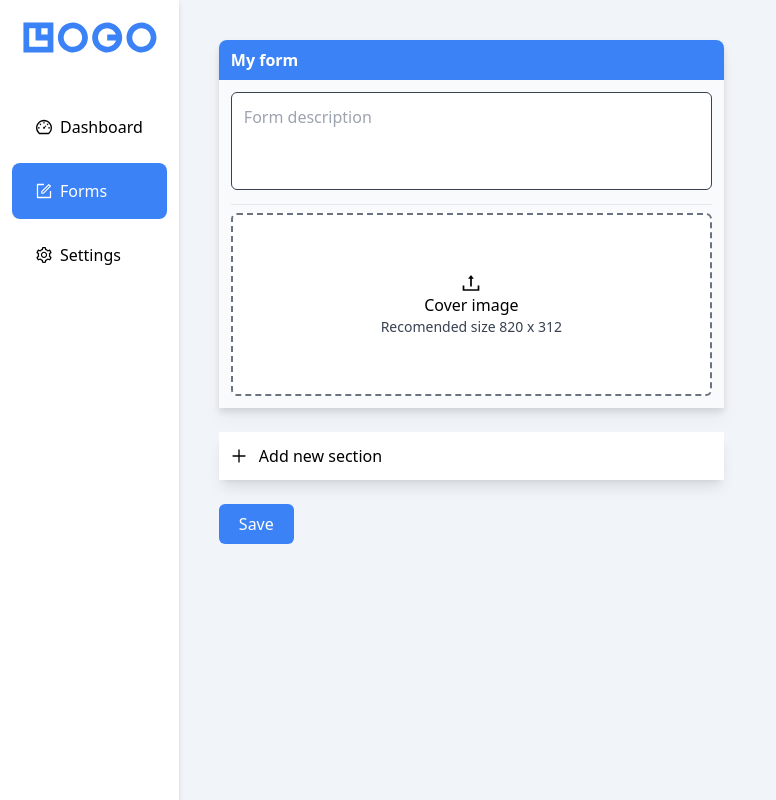
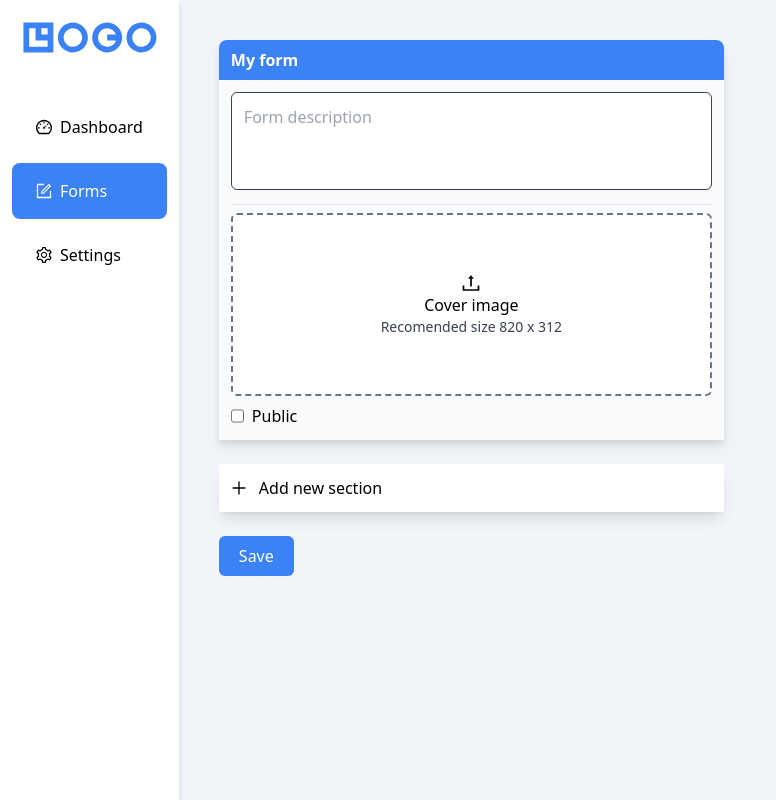
Before and after one commit to iMegz/react-form-maker, a React (Vite) app: page /forms/edit/1 in a window 1280 px wide. Shown: the whole page, without its empty margins (0-776 px from the left). Built offline with nearby package versions, Linux system fonts and the light colour scheme.

Commit message:
Add public checkbox and fix some ids

```diff
--- a/src/components/QuestionTemplate/extraFields.tsx
+++ b/src/components/QuestionTemplate/extraFields.tsx
@@ -36,7 +36,7 @@ export const RequiredCheckbox = ({ onChange, value, id }: ExtraFieldProps) => {
         checked={value as boolean}
         onChange={onChange("required")}
       />
-      <label htmlFor="required">Required</label>
+      <label htmlFor={id + "_required"}>Required</label>
     </div>
   );
 };
@@ -51,7 +51,7 @@ export const OtherCheckbox = ({ onChange, value, id }: ExtraFieldProps) => {
         checked={value as boolean}
         onChange={onChange("other")}
       />
-      <label htmlFor="other">Other</label>
+      <label htmlFor={id + "_other"}>Other</label>
     </div>
   );
 };
@@ -60,7 +60,7 @@ export const DateTypeSelect = ({ onChange, value, id }: ExtraFieldProps) => {
   const selectedindex = dateTypes.findIndex((v) => v.value === value);
   return (
     <div className="form-group">
-      <label htmlFor="question">Field type</label>
+      <label htmlFor={id + "_dateType"}>Field type</label>
       <Select
         id={id + "_dateType"}
         items={dateTypes}
@@ -79,7 +79,7 @@ export const MaxChoicesInput = ({
 }: ExtraFieldProps & { max: number }) => {
   return (
     <div className="form-group">
-      <label htmlFor="maxChoices">Max choices</label>
+      <label htmlFor={id + "_maxChoices"}>Max choices</label>
       <input
         id={id + "_maxChoices"}
         type="number"
--- a/src/pages/EditFormPage.tsx
+++ b/src/pages/EditFormPage.tsx
@@ -30,12 +30,19 @@ const EditFormPage = () => {
     dispatch({ type: "CHANGE_COVER_IMG", payload });
   };
 
+  const handleSetPublic = ({
+    target: { checked: payload },
+  }: ChangeEvent<HTMLInputElement>) => {
+    dispatch({ type: "SET_PUBLIC", payload });
+  };
+
   const handleSaveForm = () => {
     const validation = NewFormSchema.safeParse(state);
     if (validation.success) {
       // Send to backend
       setErrors(undefined);
       console.log(validation.data);
+      console.log(JSON.stringify(validation.data));
     } else {
       const errors = validation.error.flatten().fieldErrors;
       setErrors(errors);
@@ -73,6 +80,16 @@ const EditFormPage = () => {
             info="Recomended size 820 x 312"
             onChange={handleChangeCoverImg}
           />
+          <div className="flex gap-2">
+            <input
+              type="checkbox"
+              id="public"
+              className="accent-primary"
+              checked={state.isPublic}
+              onChange={handleSetPublic}
+            />
+            <label htmlFor="public">Public</label>
+          </div>
         </div>
       </section>
 
--- a/types.d.ts
+++ b/types.d.ts
@@ -64,4 +64,5 @@ interface NewForm {
 
 interface Form extends NewForm {
   id: string;
+  coverImg: string;
 }
```
